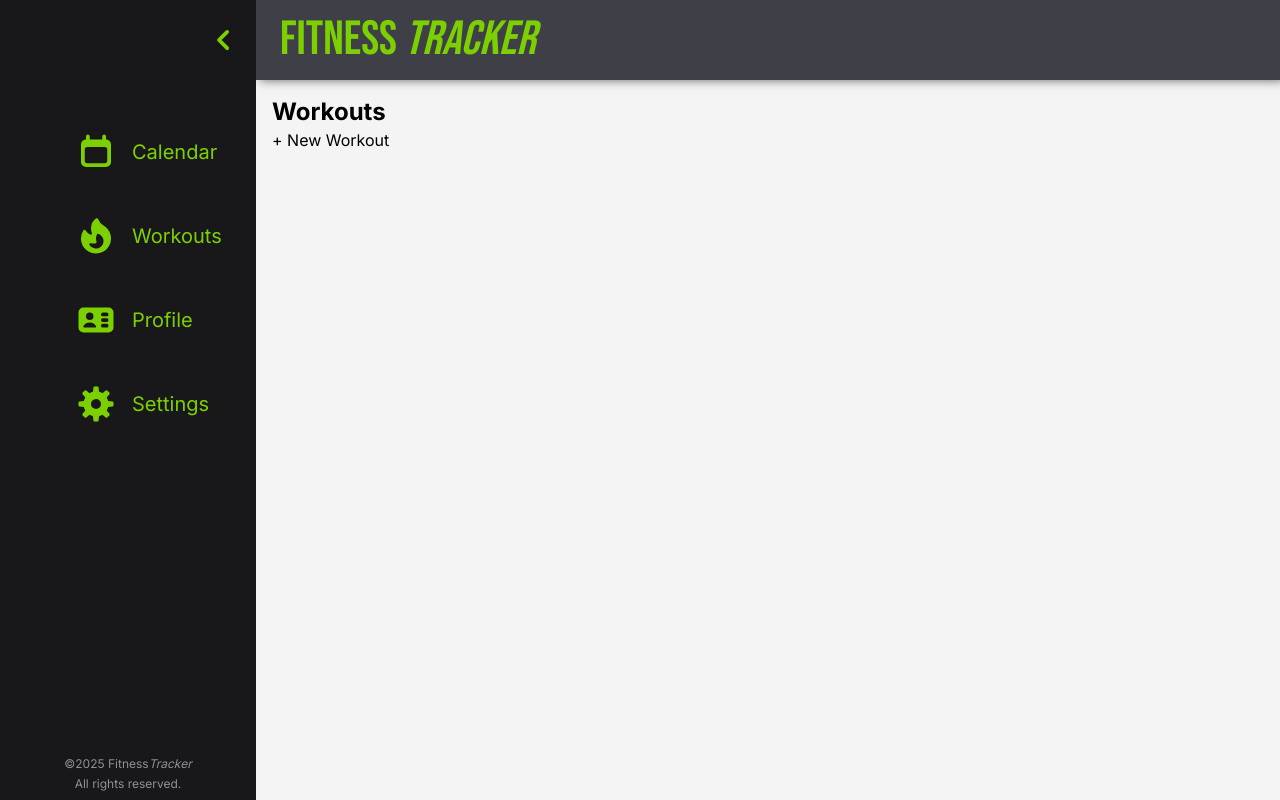
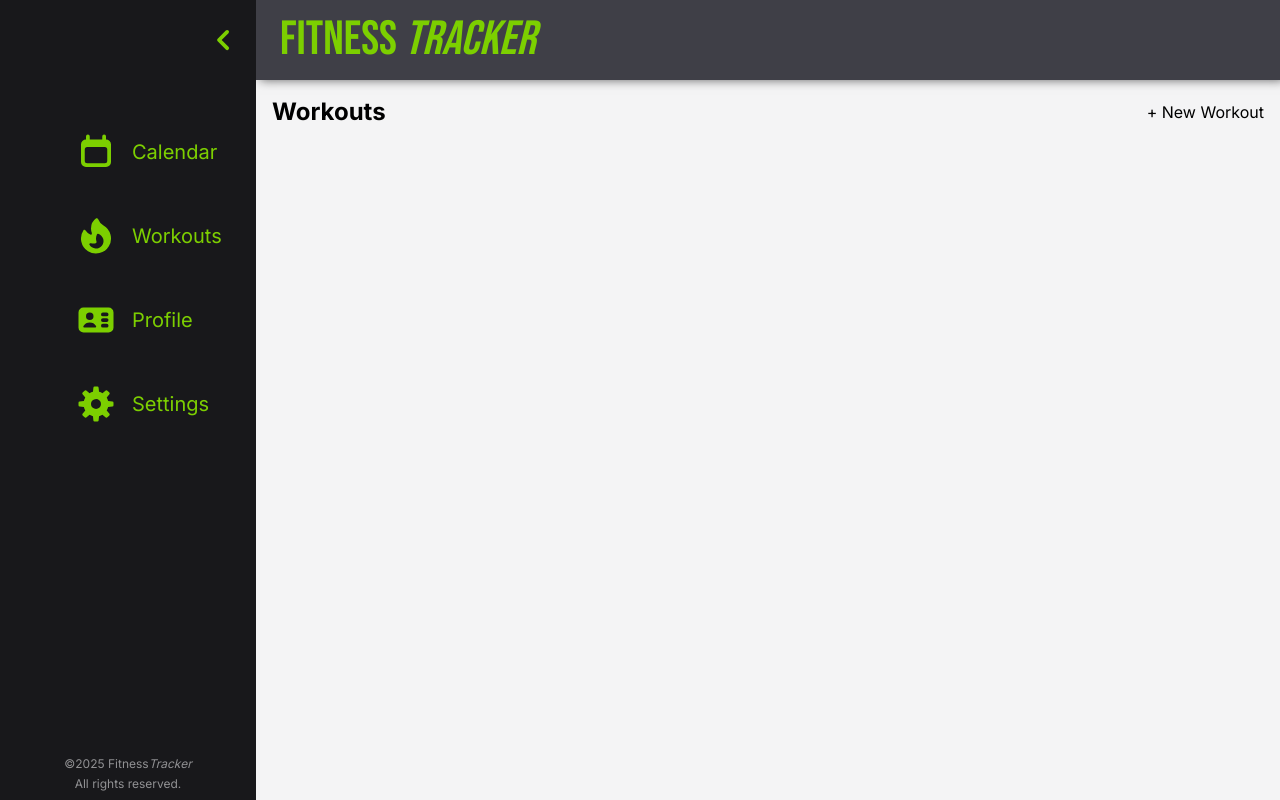
Before and after one commit to DanielG808/fitness-tracker, a Next.js app: page /dashboard/workouts in a window 1280 px wide. Built offline with nearby package versions, Linux system fonts and the light colour scheme.

Commit message:
added layout styling to page-header

```diff
--- a/src/components/page-header.tsx
+++ b/src/components/page-header.tsx
@@ -10,7 +10,7 @@ type PageHeaderProps = {
 
 export default function PageHeader({ title, action, className }: PageHeaderProps) {
   return (
-    <div className={cn("", className)}>
+    <div className={cn("flex justify-between", className)}>
         <H2>{title}</H2>
         {action}
     </div>
```
